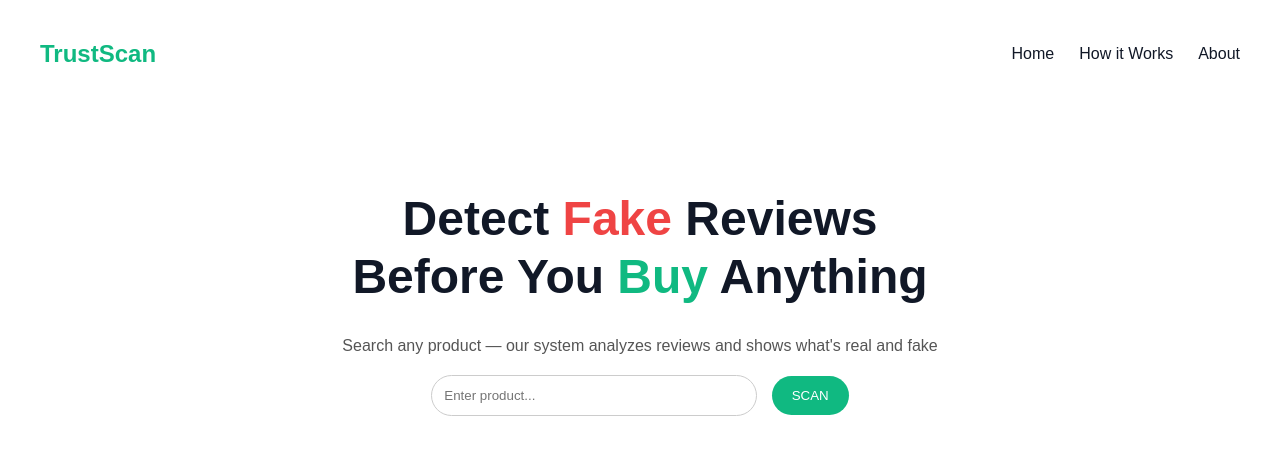
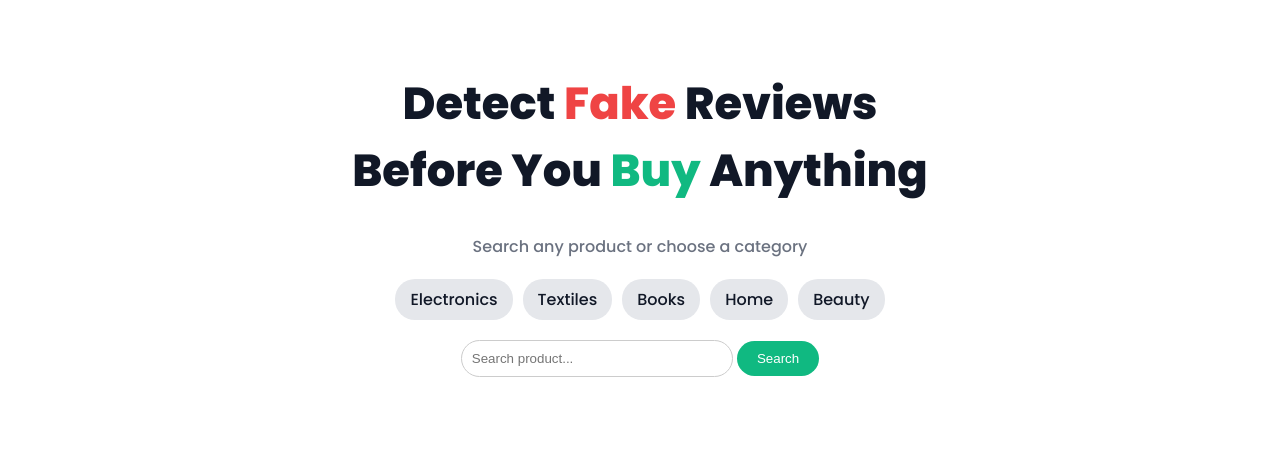
Before and after one commit to varshnik2024-blip/fake-review, a Flask app: page / in a window 1280 px wide. Shown: the top 465 px of the page. Run offline with Flask 3, Linux system fonts and the light colour scheme.

Commit message:
added categories feature

```diff
--- a/templates/index.html
+++ b/templates/index.html
@@ -2,146 +2,170 @@
 <html lang="en">
 <head>
     <meta charset="UTF-8">
-    <title>TrustScan</title>
-    <link rel="stylesheet" href="{{ url_for('static', filename='styles.css') }}">
+    <title>Fake Review Detector</title>
+
+    <!-- Google Font -->
+    <link href="https://fonts.googleapis.com/css2?family=Poppins:wght@300;500;700;800&display=swap" rel="stylesheet">
+
+    <style>
+        body {
+            background: #ffffff;
+            font-family: 'Poppins', sans-serif;
+            margin: 0;
+            color: #111827;
+        }
+
+        .hero {
+            text-align: center;
+            padding: 40px;
+        }
+
+        .hero-title {
+            font-size: 2.8rem;
+            font-weight: 800;
+        }
+
+        .fake { color: #ef4444; }
+        .buy { color: #10b981; }
+
+        .subtitle {
+            color: #6b7280;
+            margin-top: 10px;
+        }
+
+        /* 🔥 CATEGORY BAR */
+        .categories {
+            display: flex;
+            justify-content: center;
+            gap: 10px;
+            margin-top: 20px;
+            flex-wrap: wrap;
+        }
+
+        .categories a {
+            padding: 8px 15px;
+            background: #e5e7eb;
+            border-radius: 20px;
+            text-decoration: none;
+            color: #111827;
+        }
+
+        .categories a:hover {
+            background: #10b981;
+            color: white;
+        }
+
+        /* SEARCH */
+        .search-box {
+            margin-top: 20px;
+        }
+
+        input {
+            padding: 10px;
+            width: 250px;
+            border-radius: 20px;
+            border: 1px solid #ccc;
+        }
+
+        button {
+            padding: 10px 20px;
+            border-radius: 20px;
+            border: none;
+            background: #10b981;
+            color: white;
+            cursor: pointer;
+        }
+
+        /* RESULTS */
+        .results-title {
+            margin-left: 20px;
+            margin-top: 20px;
+        }
+
+        /* 🔥 GRID */
+        .card-container {
+            display: grid;
+            grid-template-columns: repeat(4, 1fr);
+            gap: 20px;
+            padding: 20px;
+        }
+
+        .card {
+            background: #f9fafb;
+            padding: 15px;
+            border-radius: 12px;
+            text-align: center;
+        }
+
+        .card img {
+            width: 100%;
+            height: 150px;
+            object-fit: contain;
+        }
+
+        .price {
+            font-weight: bold;
+        }
+
+        .fake-text { color: #ef4444; }
+        .real-text { color: #10b981; }
+
+        .card a {
+            display: inline-block;
+            margin-top: 10px;
+            background: #10b981;
+            color: white;
+            padding: 6px 12px;
+            border-radius: 6px;
+            text-decoration: none;
+        }
+    </style>
 </head>
 
 <body>
 
-<!-- 🔷 NAVBAR -->
-<nav class="navbar">
-    <h2 class="logo">TrustScan</h2>
+<div class="hero">
 
-    <ul>
-        <li><a href="#home">Home</a></li>
-        <li><a href="#" onclick="openPopup('how')">How it Works</a></li>
-        <li><a href="#" onclick="openPopup('about')">About</a></li>
-    </ul>
-</nav>
-
-<!-- 🔷 HERO -->
-<div id="home" class="hero">
     <h1 class="hero-title">
         Detect <span class="fake">Fake</span> Reviews <br>
         Before You <span class="buy">Buy</span> Anything
     </h1>
 
-    <p class="subtitle">
-        Search any product — our system analyzes reviews and shows what's real and fake
-    </p>
+    <p class="subtitle">Search any product or choose a category</p>
 
-    <form method="POST">
-        <input type="text" name="product" placeholder="Enter product..." value="{{ query }}">
-        <button type="submit">SCAN</button>
+    <!-- 🔥 CATEGORIES -->
+    <div class="categories">
+        <a href="/?category=electronics">Electronics</a>
+        <a href="/?category=textiles">Textiles</a>
+        <a href="/?category=books">Books</a>
+        <a href="/?category=home">Home</a>
+        <a href="/?category=beauty">Beauty</a>
+    </div>
+
+    <!-- 🔍 SEARCH -->
+    <form method="POST" class="search-box">
+        <input type="text" name="product" placeholder="Search product..." value="{{ query }}">
+        <button type="submit">Search</button>
     </form>
+
 </div>
 
-<!-- 🔷 RESULTS -->
 {% if products %}
 <h2 class="results-title">Results for "{{ query }}"</h2>
 
-<div class="products">
-{% for p in products %}
-<div class="card">
-
-    <img src="{{ p.image }}">
-
-    <h3>{{ p.title }}</h3>
-
-    <p>₹{{ p.price }}</p>
-
-    <!-- ⭐ STARS -->
-    <div class="stars">
-        {% set full = p.rating|int %}
-        {% set half = 1 if p.rating - full >= 0.5 else 0 %}
-        {% set empty = 5 - full - half %}
-
-        {% for i in range(full) %}
-        <span class="star full">★</span>
-        {% endfor %}
-
-        {% if half %}
-        <span class="star half">★</span>
-        {% endif %}
-
-        {% for i in range(empty) %}
-        <span class="star empty">★</span>
-        {% endfor %}
+<div class="card-container">
+    {% for p in products %}
+    <div class="card">
+        <img src="{{ p.image }}">
+        <h4>{{ p.title }}</h4>
+        <p class="price">{{ p.price }}</p>
+        <p class="fake-text">Fake: {{ p.fake }}%</p>
+        <p class="real-text">Real: {{ p.real }}%</p>
+        <a href="{{ p.link }}" target="_blank">View Product</a>
     </div>
-
-    <p class="fake">Fake: {{ p.fake }}%</p>
-    <p class="real">Real: {{ p.real }}%</p>
-
-    <a href="{{ p.link }}" target="_blank">View Product</a>
-
-</div>
-{% endfor %}
+    {% endfor %}
 </div>
 {% endif %}
 
-<!-- 🔥 POPUP -->
-<div id="popup" class="popup">
-    <div class="popup-content">
-        <span class="close" onclick="closePopup()">×</span>
-
-        <div id="popup-body"></div>
-
-    </div>
-</div>
-
-<!-- 🔥 SCRIPT -->
-<script>
-function openPopup(type) {
-    let content = "";
-
-    if(type === "how") {
-        content = `
-        <h2>How it Works</h2>
-
-        <div class="popup-grid">
-
-            <div class="box">
-                <h3>🔍 Enter a product</h3>
-                <p>Type any product name or keyword</p>
-            </div>
-
-            <div class="box">
-                <h3>🌐 Live data fetch</h3>
-                <p>We collect product details from online sources</p>
-            </div>
-
-            <div class="box">
-                <h3>📊 Smart analysis</h3>
-                <p>Review patterns and ratings are analyzed</p>
-            </div>
-
-            <div class="box">
-                <h3>⚡ Instant result</h3>
-                <p>Fake vs Real percentage is shown instantly</p>
-            </div>
-
-        </div>
-        `;
-    }
-
-    if(type === "about") {
-        content = `
-        <h2>About</h2>
-        <p>
-        TrustScan helps users identify fake reviews before buying products online.
-        It improves decision making by analyzing ratings and review patterns.
-        </p>
-        `;
-    }
-
-    document.getElementById("popup-body").innerHTML = content;
-    document.getElementById("popup").style.display = "flex";
-}
-
-function closePopup() {
-    document.getElementById("popup").style.display = "none";
-}
-</script>
-
 </body>
 </html>
```
